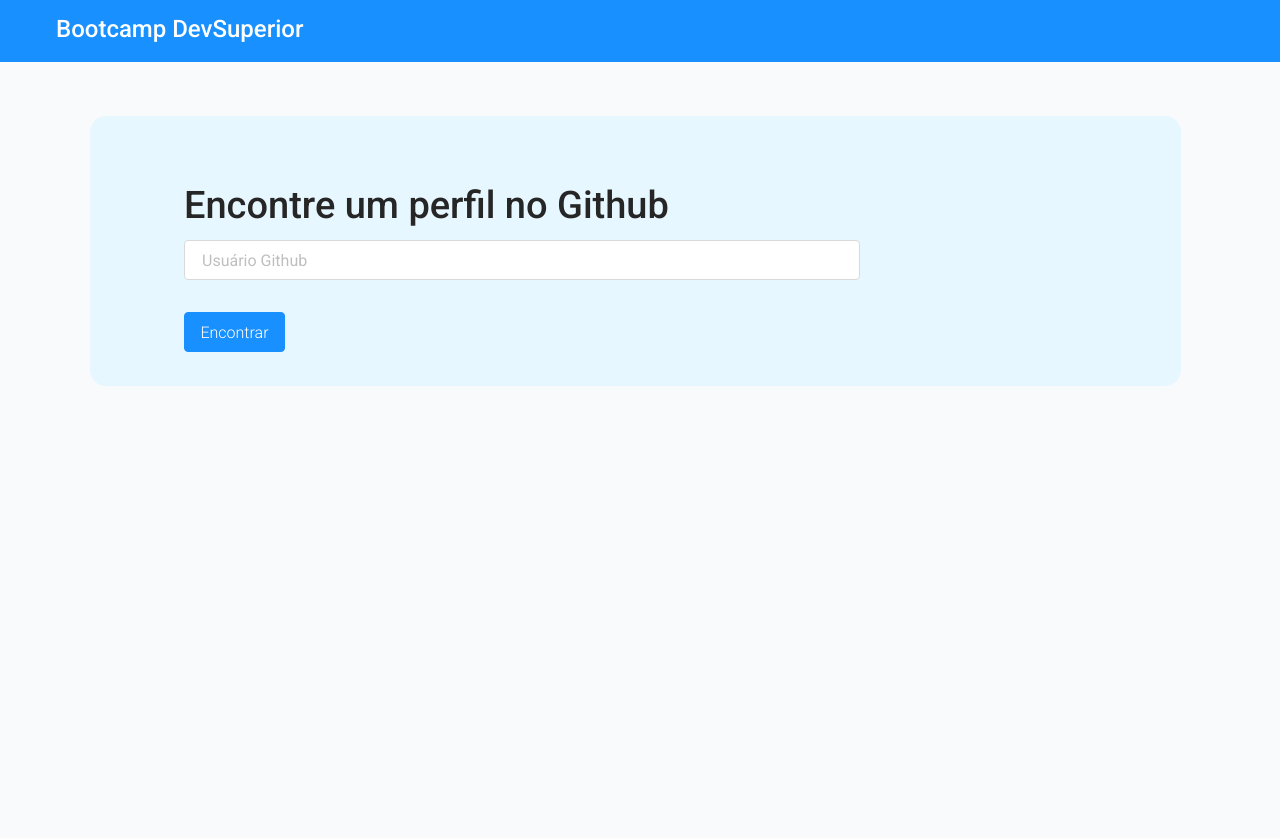
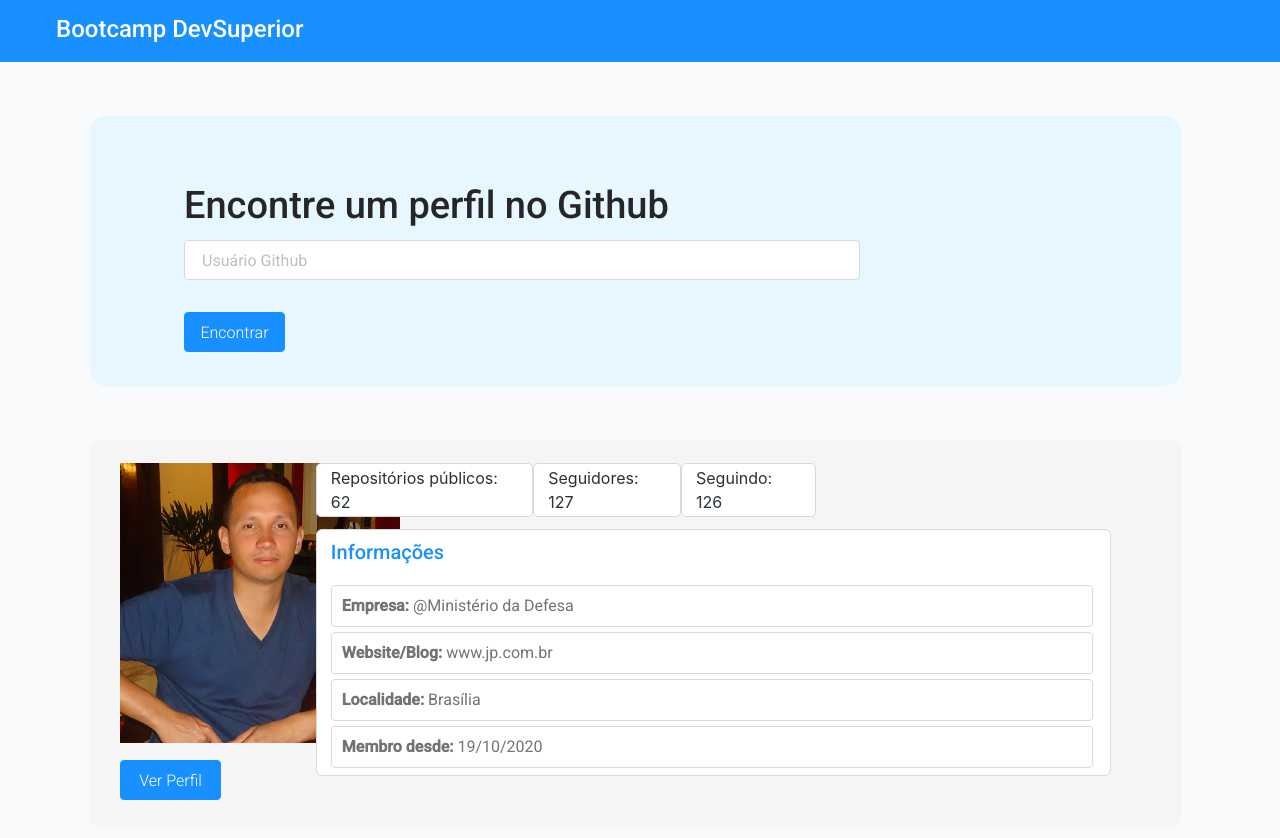
Before and after one commit to joaopaulu/bootcamp-devsuperior, a React (Create React App) app in the folder github-user-search/: page /search in a window 1280 px wide. Shown: the top 838 px of the page. Before the commit the page ends 800 px from the top, so only its background shows below. Built offline with nearby package versions, Linux system fonts and the light colour scheme; the HTML template or start-up script is replaced by a standard one.

Commit message:
Create Component GitCard

```diff
--- /dev/null
+++ b/github-user-search/src/core/components/GitCard/index.tsx
@@ -0,0 +1,41 @@
+import React from 'react';
+import Gitfoto from 'core/assets/images/jp.png';
+import './style.scss';
+import Button from '../Button';
+
+const GitCard = () => {
+  return (
+    <div className="row github-card-container">
+      <div className="col-2 github-foto-container">
+        <img src={Gitfoto} alt="Github Foto" />
+        <Button text="Ver Perfil" />
+      </div>
+      <div className="col-9 github-info-container">
+        <div className="flex-info">
+          <div className="items-info">Repositórios públicos: {62}</div>
+          <div className="items-info">Seguidores: {127}</div>
+          <div className="items-info">Seguindo: {126}</div>
+        </div>
+        <div className="flex-info-details">
+          <h6>Informações</h6>
+          <div className="info-member">
+            <div className="info-member-details">
+              <span>Empresa:</span> {'@Ministério da Defesa'}
+            </div>
+            <div className="info-member-details">
+              <span>Website/Blog:</span> {'www.jp.com.br'}
+            </div>
+            <div className="info-member-details">
+              <span>Localidade:</span> {'Brasília'}
+            </div>
+            <div className="info-member-details">
+              <span>Membro desde:</span> {'19/10/2020'}
+            </div>
+          </div>
+        </div>
+      </div>
+    </div>
+  );
+};
+
+export default GitCard;
--- /dev/null
+++ b/github-user-search/src/core/components/GitCard/style.scss
@@ -0,0 +1,76 @@
+.github-card-container{
+  margin: 54px 99px 73px 90px;
+  background: #F5F5F5;
+  border-radius: 8px;
+  height: 387px;
+}
+
+.github-foto-container{
+  padding: 23px 0 27px 30px;
+  margin-right: 44px;
+}
+
+.github-foto-container img{
+  width: 284px;
+  width: 280px;
+  padding-bottom: 17px;
+}
+
+.github-info-container{
+  padding: 23px 23px 84px 0;
+}
+
+.flex-info{
+  display: flex;
+  justify-content: space-between;
+  width: 500px;
+}
+.items-info{
+  background: #FFFFFF;
+  border: 1px solid #D9D9D9;
+  box-sizing: border-box;
+  border-radius: 5px;
+  padding: 2px 14px 2px 14px;
+}
+
+.flex-info-details{
+  height: 247px;
+  background: #FFFFFF;
+  border: 1px solid #D9D9D9;
+  box-sizing: border-box;
+  border-radius: 6px;
+  margin-top: 12px;
+  padding: 8px 17px 17px 14px;
+}
+.flex-info-details h6{
+  font-family: Roboto;
+  font-style: normal;
+  font-weight: 500;
+  font-size: 20px;
+  line-height: 28px;
+  color: #1890FF;
+
+}
+
+.info-member{
+  width: 100%;
+  margin-top: 19px;
+}
+
+.info-member-details{
+  background: #FFFFFF;
+  border: 1px solid #D9D9D9;
+  box-sizing: border-box;
+  border-radius: 4px;
+  font-family: Roboto;
+  font-style: normal;
+  font-size: 16px;
+  line-height: 24px;
+  padding: 8px 32px 8px 10px;
+  margin-bottom: 5px;
+  color: #737373;
+  font-weight: 400;
+}
+.info-member-details span{
+  font-weight: 700;
+}
--- a/github-user-search/src/pages/Search/index.tsx
+++ b/github-user-search/src/pages/Search/index.tsx
@@ -1,10 +1,12 @@
 import Button from 'core/components/Button';
+import GitCard from 'core/components/GitCard';
 import React from 'react';
 
 import './styles.scss';
 
 const Search = () => {
   return (
+    <>
       <div className="search-container">
         <div className="form-search">
           <label htmlFor="search">Encontre um perfil no Github</label>
@@ -18,6 +20,8 @@ const Search = () => {
           <Button text="Encontrar" />
         </div>
       </div>
+      <GitCard />
+    </>
   );
 };
 
```
Lines whose indentation alone changed are shown as unchanged.
